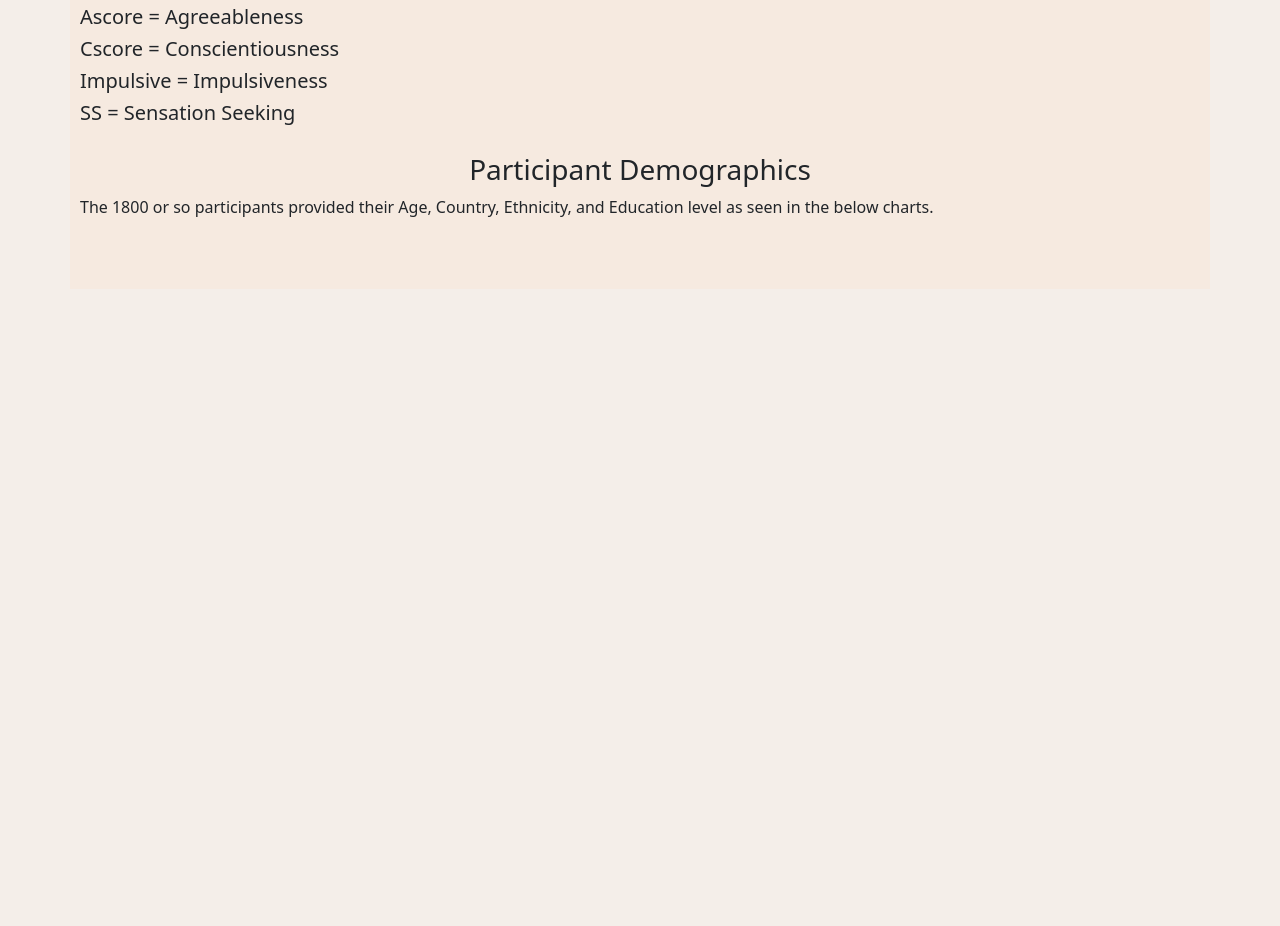
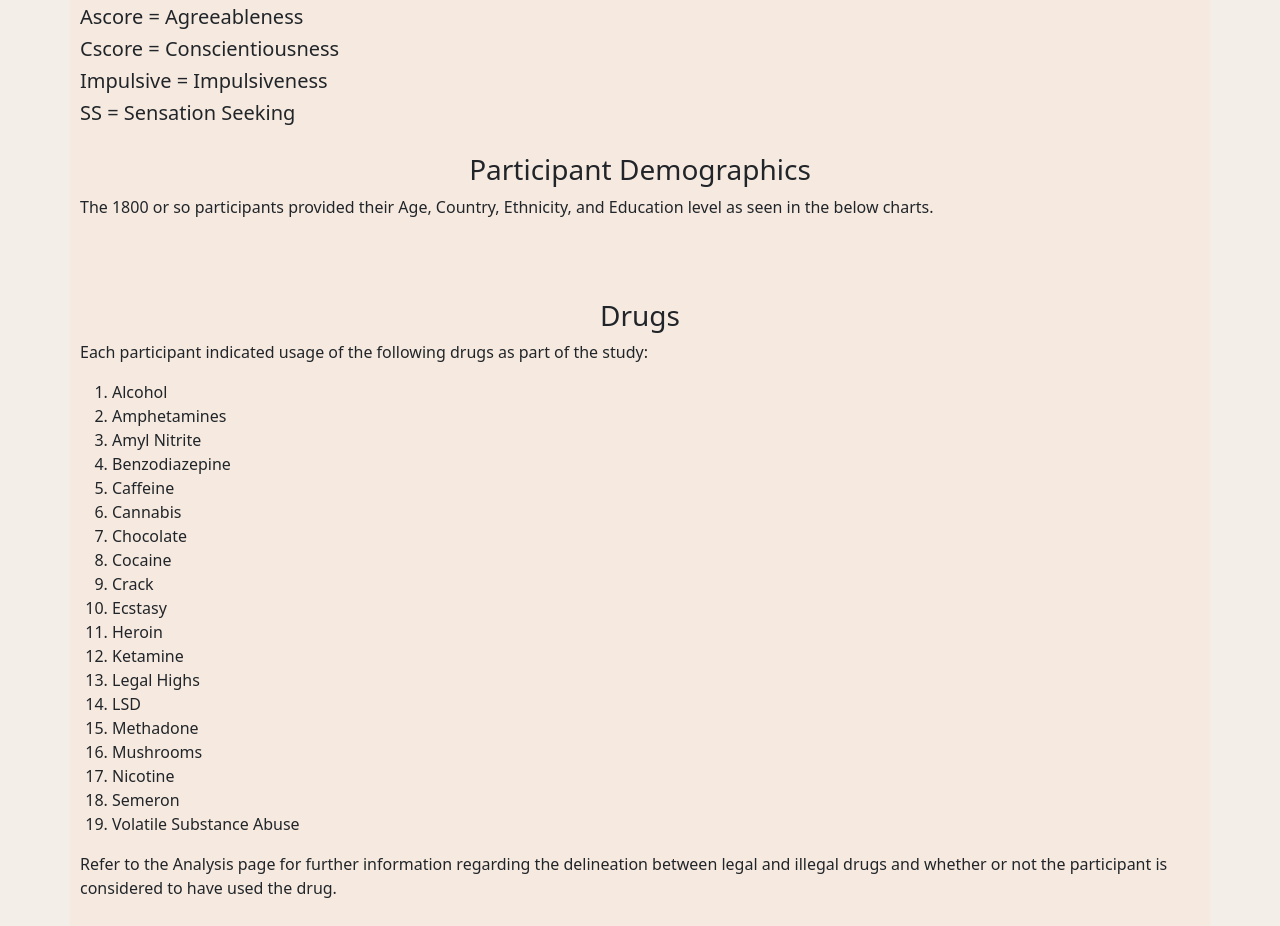
Before and after one commit to zrwood28/drug-use-personality-types, a plain HTML site: page index.html in a window 1280 px wide. Shown: the part 748-1674 px from the top of the page. Before the commit the page ends 1037 px from the top, so only its background shows below. Drawn offline with nearby package versions, Linux system fonts and the light colour scheme.

Commit message:
include drugs on homepage

```diff
--- a/index.html
+++ b/index.html
@@ -102,6 +102,36 @@
         </div>
         <br>
       </div>
+
+      <div class="row">
+        <div class="col-md-12 main">
+          <h3 class="center">Drugs</h3>
+          <p>Each participant indicated usage of the following drugs as part of the study:</p>
+          <ol>
+            <li>Alcohol</li>
+            <li>Amphetamines</li>
+            <li>Amyl Nitrite</li>
+            <li>Benzodiazepine</li>
+            <li>Caffeine</li>
+            <li>Cannabis</li>
+            <li>Chocolate</li>
+            <li>Cocaine</li>
+            <li>Crack</li>
+            <li>Ecstasy</li>
+            <li>Heroin</li>
+            <li>Ketamine</li>
+            <li>Legal Highs</li>
+            <li>LSD</li>
+            <li>Methadone</li>
+            <li>Mushrooms</li>
+            <li>Nicotine</li>
+            <li>Semeron</li>
+            <li>Volatile Substance Abuse</li>
+          </ol>
+          <p>Refer to the Analysis page for further information regarding the delineation between legal and illegal drugs and whether or not the participant is considered to have used the drug.</p>
+        </div>
+      </div>
+
     </div>
 
     <!-- BODY ------------------------------------------------------------>
```
